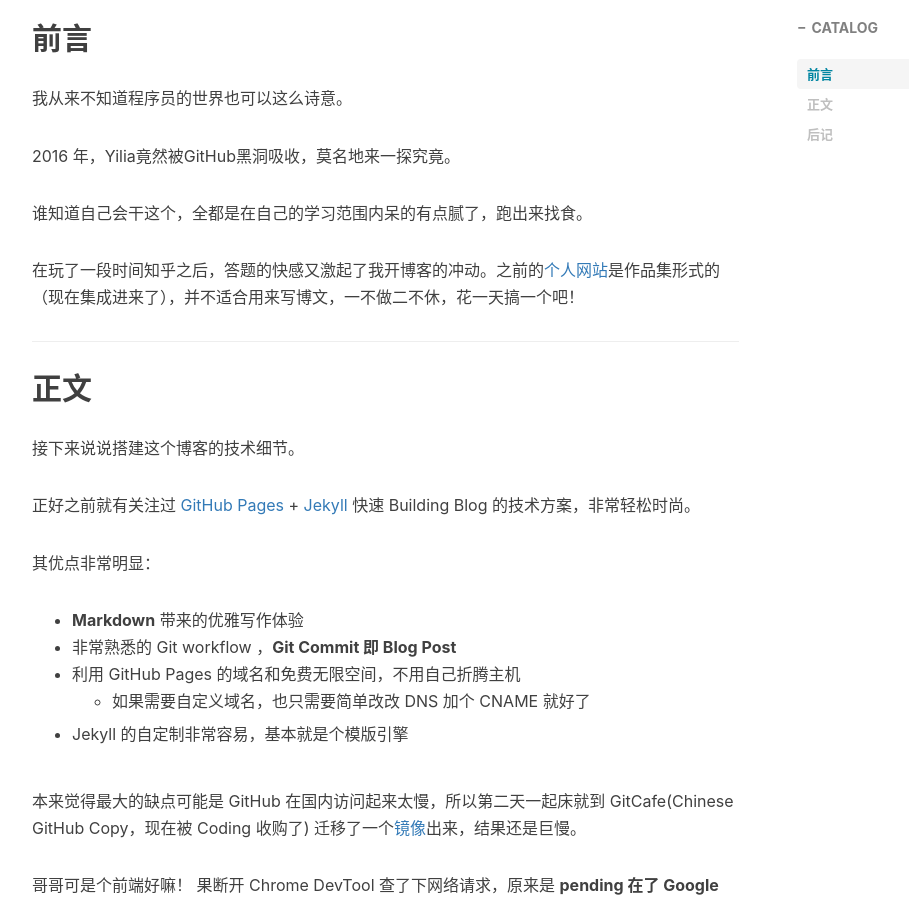
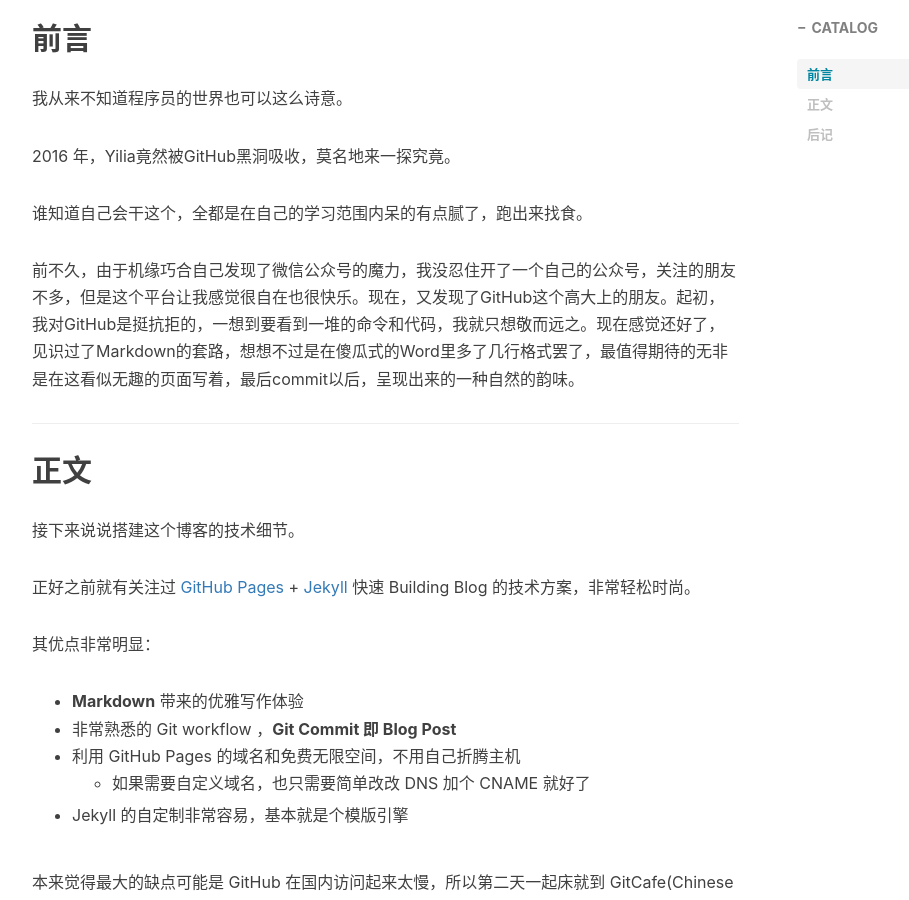
Before and after one commit to Yilia-Young/Yilia-Young.github.io, a Jekyll site: the page built from _posts/2014-01-29-hello-2015.markdown, in a window 1280 px wide and 900 px high, scrolled down 616 px. Shown: the whole window, without its empty margins (233-1142 px from the left). Built offline with Jekyll 4.4.1, drawn with Linux system fonts in a browser that asks for light colours; nearby versions of some CDN libraries; comment, search, counter and statistics services are not loaded.

Commit message:
Update 2014-01-29-hello-2015.markdown

```diff
--- a/_posts/2014-01-29-hello-2015.markdown
+++ b/_posts/2014-01-29-hello-2015.markdown
@@ -19,13 +19,11 @@
 
 
 
-
-
 2016 年，Yilia竟然被GitHub黑洞吸收，莫名地来一探究竟。
 
 谁知道自己会干这个，全都是在自己的学习范围内呆的有点腻了，跑出来找食。
 
-在玩了一段时间知乎之后，答题的快感又激起了我开博客的冲动。之前的[个人网站](http://huangxuan.me/portfolio)是作品集形式的（现在集成进来了），并不适合用来写博文，一不做二不休，花一天搞一个吧！
+前不久，由于机缘巧合自己发现了微信公众号的魔力，我没忍住开了一个自己的公众号，关注的朋友不多，但是这个平台让我感觉很自在也很快乐。现在，又发现了GitHub这个高大上的朋友。起初，我对GitHub是挺抗拒的，一想到要看到一堆的命令和代码，我就只想敬而远之。现在感觉还好了，见识过了Markdown的套路，想想不过是在傻瓜式的Word里多了几行格式罢了，最值得期待的无非是在这看似无趣的页面写着，最后commit以后，呈现出来的一种自然的韵味。
 
 
 <p id = "build"></p>
```
Also changed, not shown: other parts of _posts/2014-01-29-hello-2015.markdown (+0 -2 lines).
